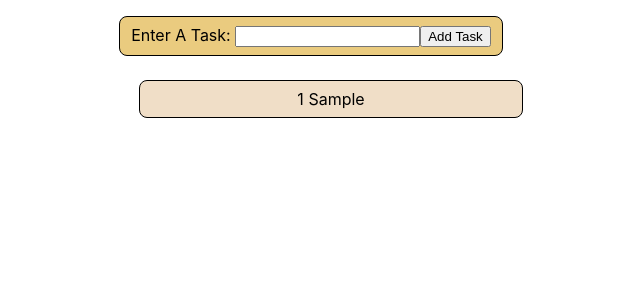
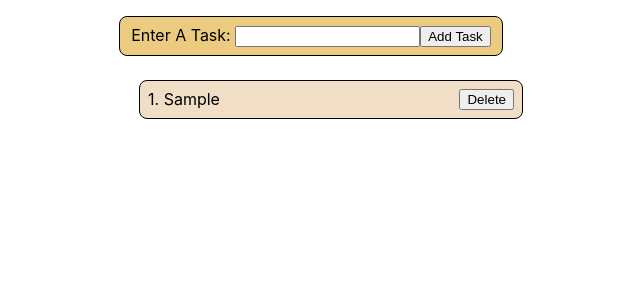
Before and after one commit to SalamanderCtesiphon/imputs-lists-react, a React (Create React App) app: page / in a window 1280 px wide. Both pictures are taken after typing "Sample" into the empty fields and a click on the button "Add Task". Shown: the top 300 px of the page, without its empty margins (329-969 px from the left). Built offline with nearby package versions, Linux system fonts and the light colour scheme.

Commit message:
trying to pass a function down to a component

```diff
--- a/src/App.css
+++ b/src/App.css
@@ -27,4 +27,6 @@ li {
   background-color: rgba(222, 184, 135, 0.464);
   border-radius: 1vh;
   padding: 1vh;
+  display: flex;
+  justify-content: space-between;
 }
--- a/src/App.js
+++ b/src/App.js
@@ -39,12 +39,15 @@ class App extends Component {
         id: uniqid()
       },
     })
+  }
 
+  deleteItem = (e) => {
+    console.log('hi');
   }
 
   render() {
 
-    const { task, tasks } = this.state;
+    const { task, tasks, deleteItem } = this.state;
 
     return (
       <div className="App">
@@ -60,7 +63,7 @@ class App extends Component {
             <button type='submit'>Add Task</button>
           </form>
         </div>
-        <Overview tasks={tasks}/>
+        <Overview tasks={tasks} deleteItem={deleteItem}/>
       </div>
     );
   }
--- a/src/components/Overview.js
+++ b/src/components/Overview.js
@@ -1,12 +1,20 @@
-import React, { Component } from "react";
+import React from "react";
 
 const Overview = (props) => {
-  const { tasks } = props;
+  const { tasks, deleteItem } = props;
 
   return (
     <ul>
       {tasks.map((task) => {
-        return <li key={task.id}>{task.listNumber} {task.text}</li>;
+        return <li
+                  key={task.id}
+                  className="listItem"
+                >
+                  {task.listNumber}.
+                  {" "}
+                  {task.text}
+                  <button className="deleteBtn" onClick={() => deleteItem}>Delete</button>
+                </li>;
       })}
     </ul>
   );
```
